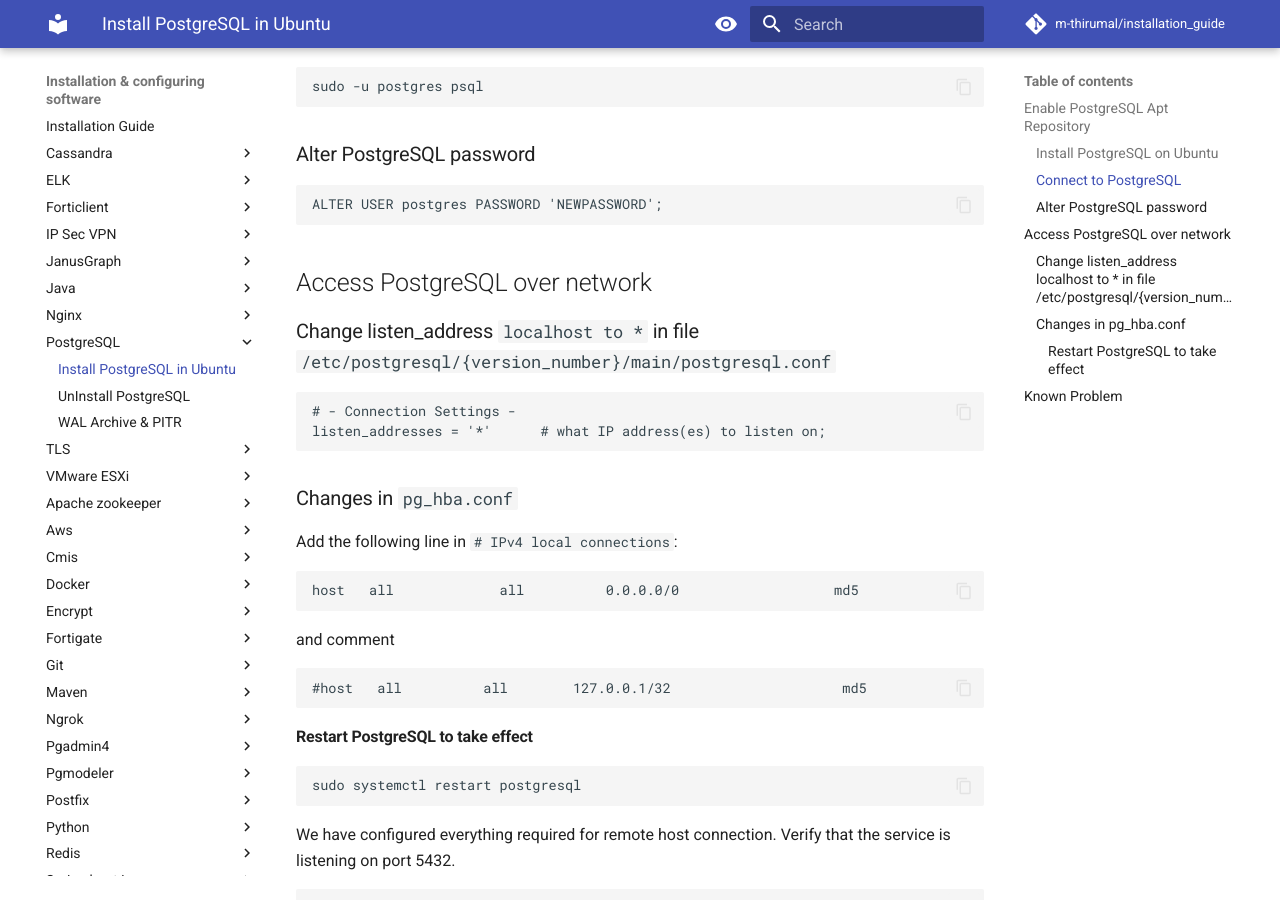
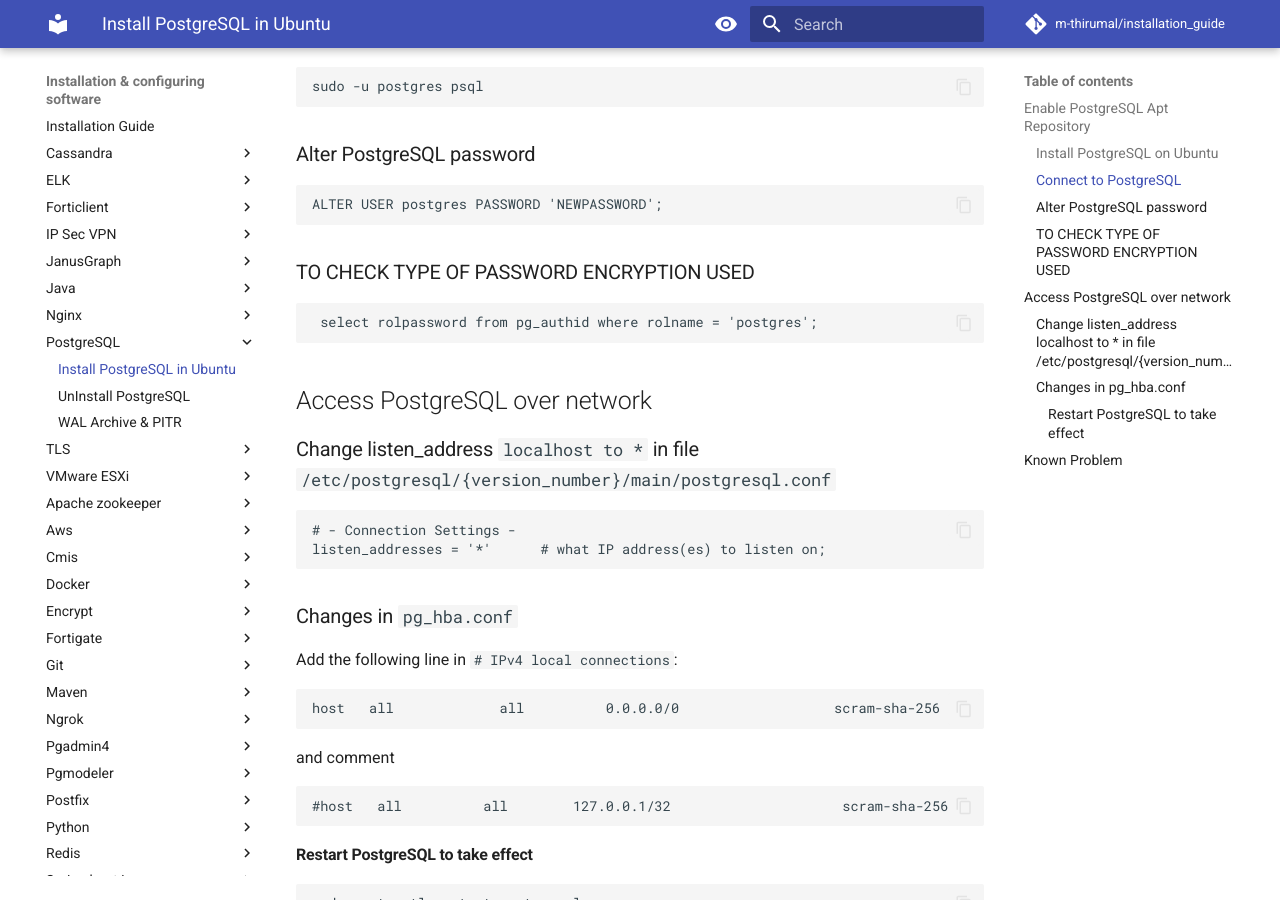
Before and after one commit to m-thirumal/installation_guide, an MkDocs documentation site: the page built from docs/PostgreSQL/Install_PostgresQL_in_Ubuntu.md, in a window 1280 px wide and 900 px high, scrolled down 552 px. Built offline with MkDocs 1.6.1 and Material for MkDocs 9.7.7, drawn with Linux system fonts in a browser that asks for light colours; comment, search, counter and statistics services are not loaded.

Commit message:
Update Install_PostgresQL_in_Ubuntu.md

````diff
--- a/docs/PostgreSQL/Install_PostgresQL_in_Ubuntu.md
+++ b/docs/PostgreSQL/Install_PostgresQL_in_Ubuntu.md
@@ -36,6 +36,12 @@
 ALTER USER postgres PASSWORD 'NEWPASSWORD';
 ```
 
+### TO CHECK TYPE OF PASSWORD ENCRYPTION USED
+
+```
+ select rolpassword from pg_authid where rolname = 'postgres';
+```
+
 ## Access PostgreSQL over network
 
 ### Change listen_address `localhost to *` in  file  `/etc/postgresql/{version_number}/main/postgresql.conf`
@@ -49,13 +55,13 @@
 Add the following line in `# IPv4 local connections`:
 
 ```
-host   all             all          0.0.0.0/0                   md5
+host   all             all          0.0.0.0/0                   scram-sha-256
 ```
 
 and comment
 
 ```
-#host   all          all        127.0.0.1/32                     md5
+#host   all          all        127.0.0.1/32                     scram-sha-256
 ```
 
 #### Restart PostgreSQL to take effect
````
